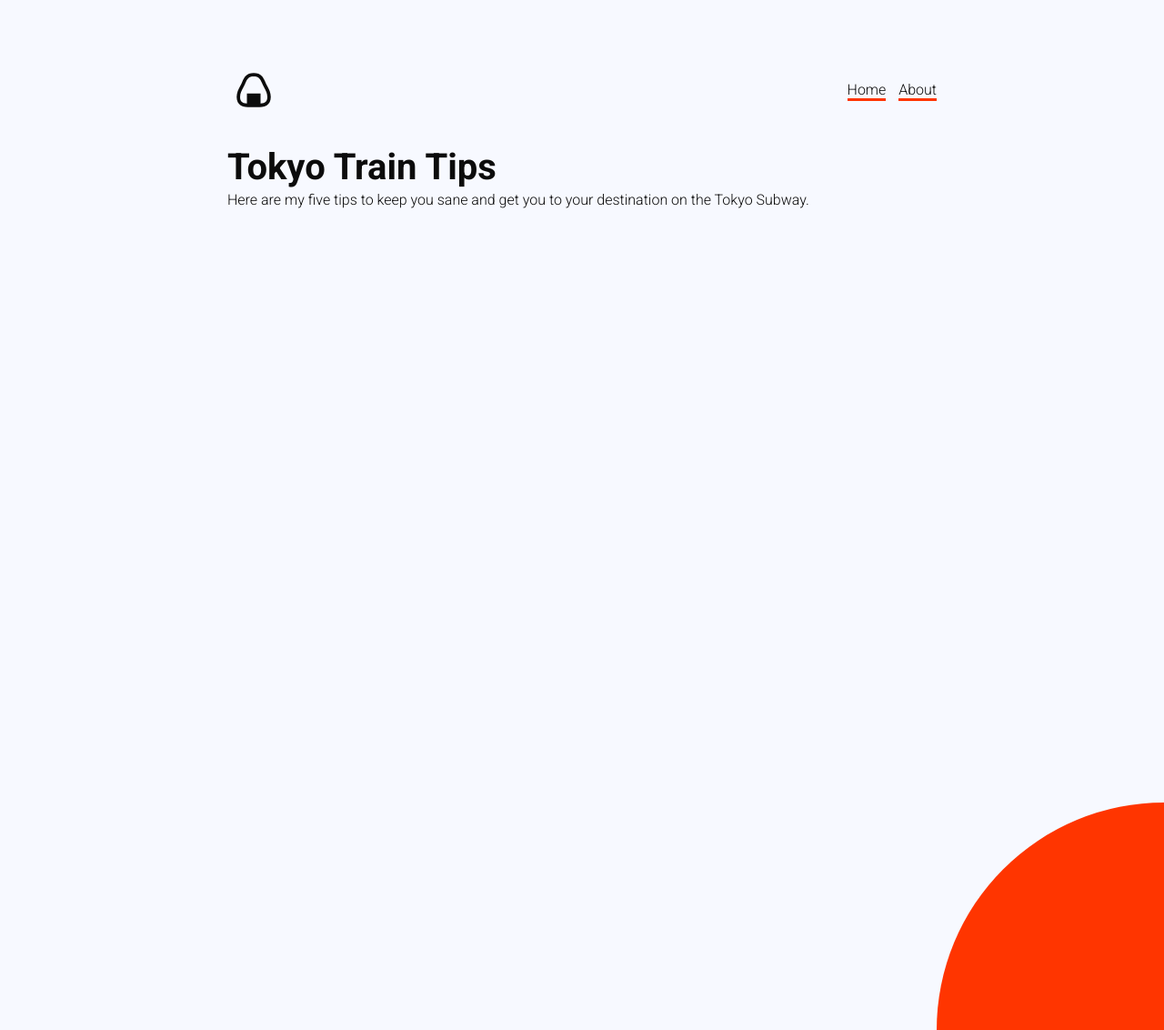
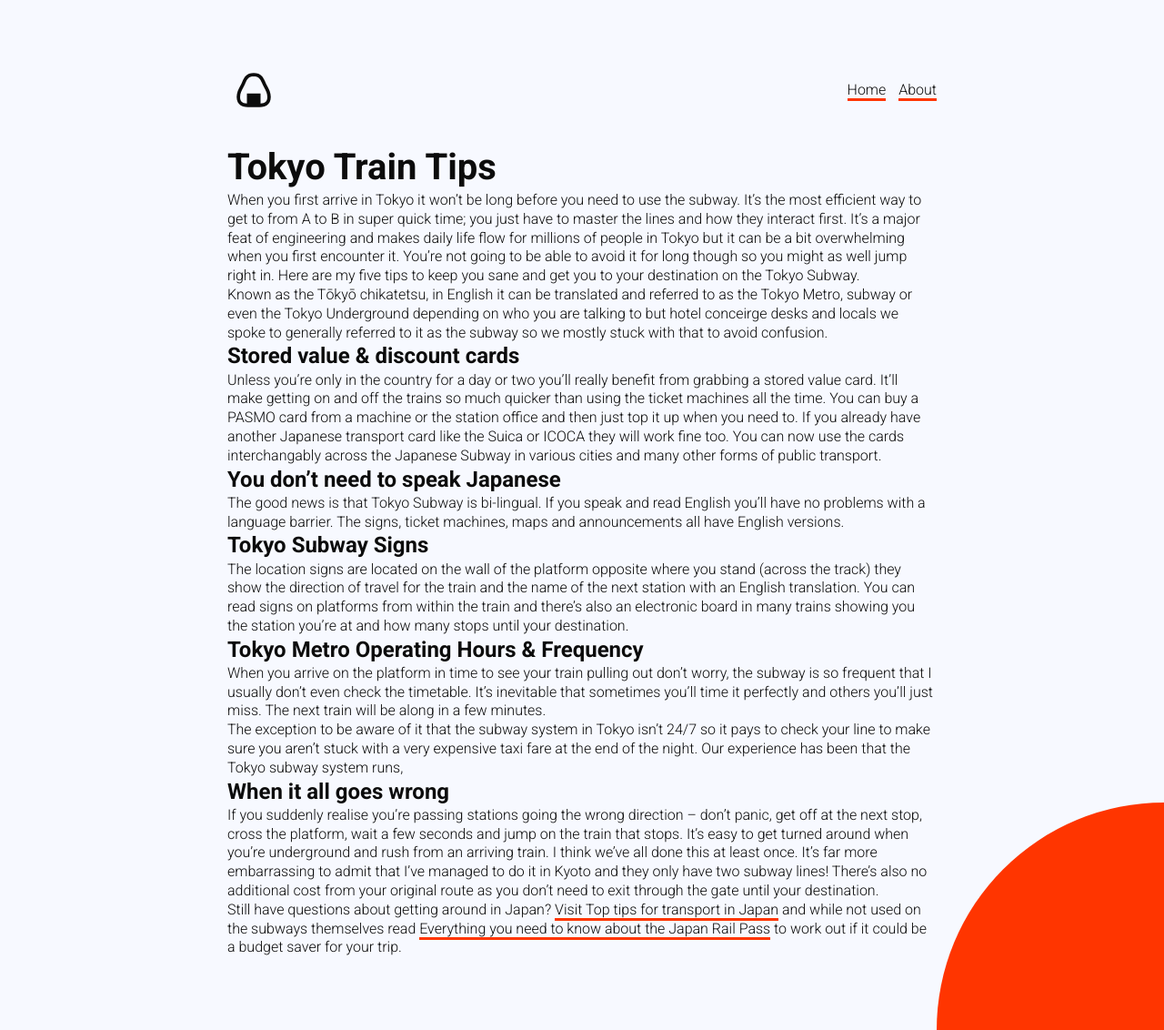
Before and after one commit to Ronald-Crosby/A-Night-In-Japan, a Jekyll site: the page built from _posts/2019-04-22-Tokyo-train-tips.md, in a window 1280 px wide and 1132 px high. Shown: the whole window at 91% size. Built offline with Jekyll 4.4.1, drawn with Linux system fonts in a browser that asks for light colours.

Commit message:
Updated Tokyo Train Tips

```diff
--- a/_posts/2019-04-22-Tokyo-train-tips.md
+++ b/_posts/2019-04-22-Tokyo-train-tips.md
@@ -1,9 +1,35 @@
 ---
 title: Tokyo Train Tips
 date: 2019-04-22 00:00:00 Z
-layout: post
 excerpt: Here are my five tips to keep you sane and get you to your destination on
   the Tokyo Subway.
+layout: post
 ---
 
-Here are my five tips to keep you sane and get you to your destination on the Tokyo Subway.
+When you first arrive in Tokyo it won’t be long before you need to use the subway.  It’s the most efficient way to get to from A to B in super quick time; you just have to master the lines and how they interact first. It’s a major feat of engineering and makes daily life flow for millions of people in Tokyo but it can be a bit overwhelming when you first encounter it.  You’re not going to be able to avoid it for long though so you might as well jump right in.  Here are my five tips to keep you sane and get you to your destination on the Tokyo Subway.
+
+Known as the Tōkyō chikatetsu, in English it can be translated and referred to as the Tokyo Metro, subway or even the Tokyo Underground depending on who you are talking to but hotel conceirge desks and locals we spoke to generally referred to it as the subway so we mostly stuck with that to avoid confusion.
+
+### Stored value & discount cards
+
+Unless you’re only in the country for a day or two you’ll really benefit from grabbing a stored value card.  It’ll make getting on and off the trains so much quicker than using the  ticket machines all the time.  You can buy a PASMO card from a machine or the station office and then just top it up when you need to.  If you already have another Japanese transport card like the Suica or ICOCA they will work fine too.  You can now use the cards interchangably across the Japanese Subway in various cities and many other forms of public transport.
+
+### You don’t need to speak Japanese
+
+The good news is that Tokyo Subway is bi-lingual.  If you speak and read English you’ll have no problems with a language barrier. The signs, ticket machines, maps and announcements all have English versions.
+
+### Tokyo Subway Signs
+
+The location signs are located on the wall of the platform opposite where you stand (across the track) they show the direction of travel for the train and the name of the next station with an English translation.  You can read signs on platforms from within the train and there’s also an electronic board in many trains showing you the station you’re at and how many stops until your destination.
+
+### Tokyo Metro Operating Hours & Frequency
+
+When you arrive on the platform in time to see your train pulling out don’t worry, the subway is so frequent that I usually don’t even check the timetable.  It’s inevitable that sometimes you’ll time it perfectly and others you’ll just miss.  The next train will be along in a few minutes.
+
+The exception to be aware of it that the subway system in Tokyo isn’t 24/7 so it pays to check your line to make sure you aren’t stuck with a very expensive taxi fare at the end of the night.  Our experience has been that the Tokyo subway system runs,
+
+### When it all goes wrong
+
+If you suddenly realise you’re passing stations going the wrong direction – don’t panic, get off at the next stop, cross the platform, wait a few seconds and jump on the train that stops.  It’s easy to get turned around when you’re underground and rush from an arriving train.  I think we’ve all done this at least once.  It’s far more embarrassing to admit that I’ve managed to do it in Kyoto and they only have two subway lines!  There’s also no additional cost from your original route as you don’t need to exit through the gate until your destination.
+
+Still have questions about getting around in Japan? [Visit Top tips for transport in Japan](https://www.2aussietravellers.com/top-tips-for-transport-in-japan/ ) and while not used on the subways themselves read [Everything you need to know about the Japan Rail Pass](https://www.2aussietravellers.com/japan-rail-pass/) to work out if it could be a budget saver for your trip.
```
